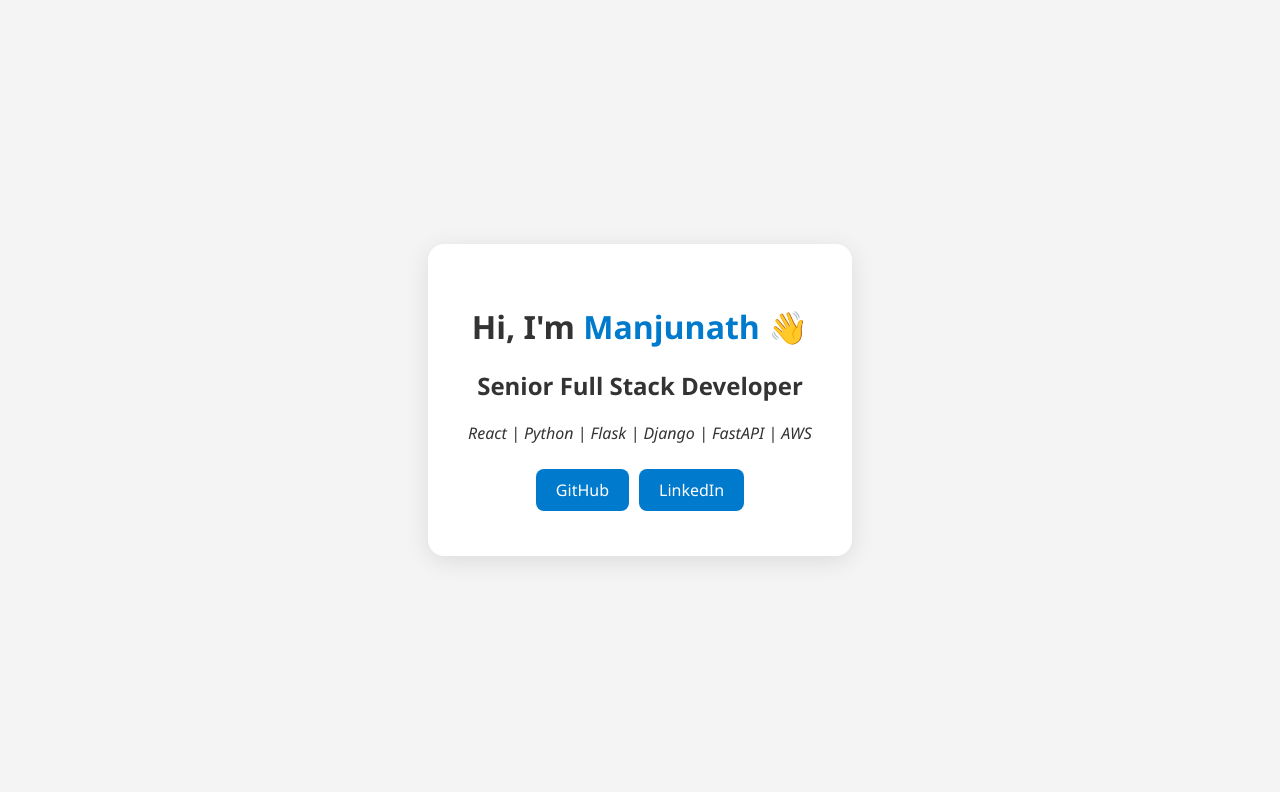
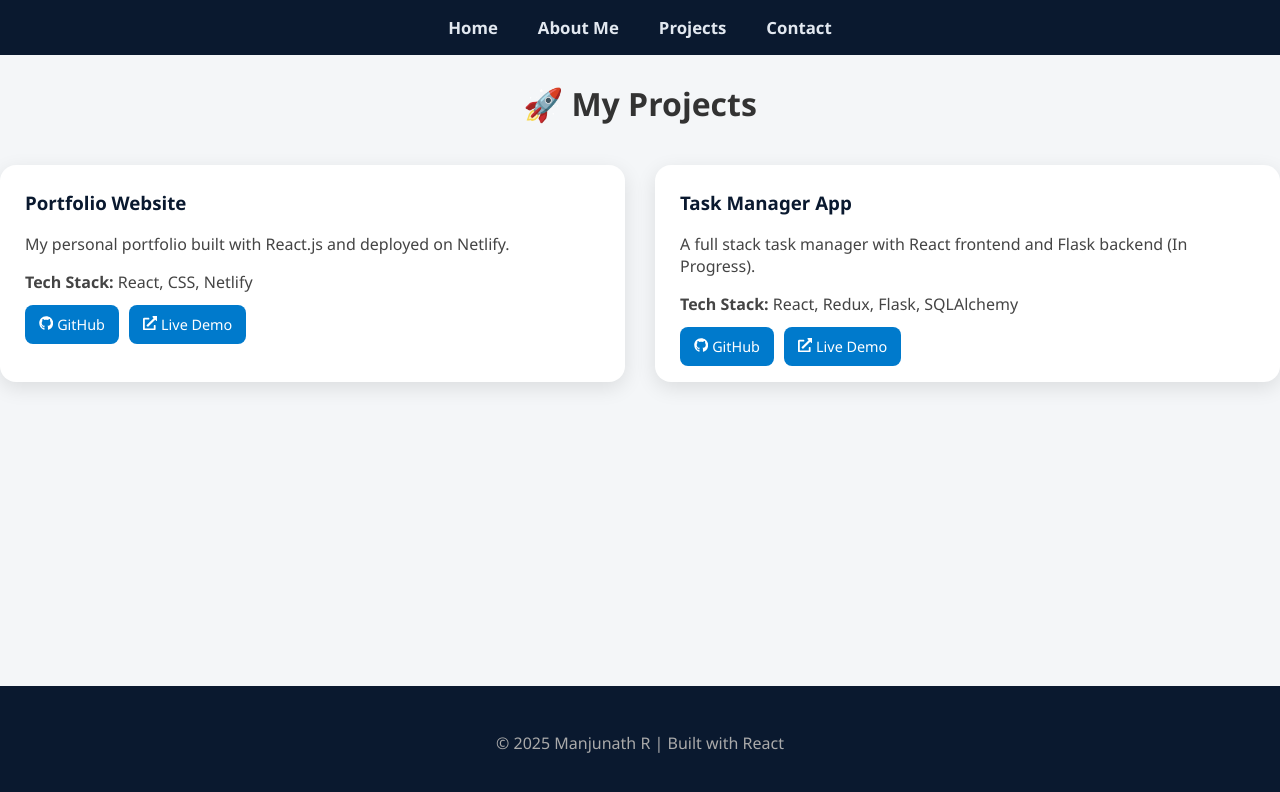
Before and after one commit to Manjunathrkrishna/portfolio-website, a React (Create React App) app: page /projects in a window 1280 px wide. Shown: the top 792 px of the page. Built offline with nearby package versions, Linux system fonts and the light colour scheme.

Commit message:
Full portfolio site completed - Home, About, Projects, Contact

```diff
--- a/package.json
+++ b/package.json
@@ -9,6 +9,8 @@
     "@testing-library/user-event": "^13.5.0",
     "react": "^19.1.0",
     "react-dom": "^19.1.0",
+    "react-icons": "^5.5.0",
+    "react-router-dom": "^7.5.3",
     "react-scripts": "5.0.1",
     "web-vitals": "^2.1.4"
   },
--- a/public/index.html
+++ b/public/index.html
@@ -24,6 +24,8 @@
       work correctly both with client-side routing and a non-root public URL.
       Learn how to configure a non-root public URL by running `npm run build`.
     -->
+    <link href="https://fonts.googleapis.com/css2?family=Inter:wght@400;600;700&display=swap" rel="stylesheet">
+
     <title>React App</title>
   </head>
   <body>
--- a/src/App.js
+++ b/src/App.js
@@ -1,20 +1,79 @@
 import React from 'react';
+import { BrowserRouter as Router, Routes, Route, Link } from 'react-router-dom';
+import Projects from './Projects';
 import './style.css';
 
-function App() {
+function Home() {
   return (
-    <div className="container">
+    <div className="page-content">
       <div className="hero">
         <h1>Hi, I'm <span className="highlight">Manjunath</span> 👋</h1>
         <h2>Senior Full Stack Developer</h2>
         <p className="stack">React | Python | Flask | Django | FastAPI | AWS</p>
-        <div className="buttons">
-          <a href="https://github.com/Manjunathrkrishna" target="_blank" rel="noreferrer">GitHub</a>
-          <a href="https://www.linkedin.com/in/manjunath-ramakrishna-14266915a/" target="_blank" rel="noreferrer">LinkedIn</a>
-        </div>
       </div>
     </div>
   );
 }
 
+function About() {
+  return (
+    <div className="page-content">
+      <div className="about">
+        <div>
+          <h2>About Me</h2>
+          <p>
+            I am a passionate Full Stack Developer with 8.8 years of experience building scalable applications using modern technologies like React, Python, Flask, Django, FastAPI, and AWS.
+          </p>
+          <p>
+            I'm focused on delivering high-quality code, end-to-end solutions, and preparing for FAANG-level roles.
+          </p>
+        </div>
+        <img src="/profile.jpeg" alt="Manjunath R" />
+      </div>
+    </div>
+  );
+}
+
+function Contact() {
+  return (
+    <div className="page-content">
+      <div className="contact">
+        <h2>Contact Me</h2>
+        <p>Let's connect! Feel free to reach out for opportunities, collaborations, or just to say hi 👋</p>
+        <a href="mailto:mrkrishna6325@gmail.com" className="contact-button">📧 Email Me</a>
+        <br /><br />
+        <a href="https://www.linkedin.com/in/manjunath-ramakrishna-14266915a/" target="_blank" rel="noreferrer" className="contact-button">🔗 LinkedIn</a>
+      </div>
+    </div>
+  );
+}
+
+function App() {
+  return (
+    <Router>
+      <div className="app-wrapper">
+        <nav className="navbar">
+          <Link to="/">Home</Link>
+          <Link to="/about">About Me</Link>
+          <Link to="/projects">Projects</Link>
+          <Link to="/contact">Contact</Link>
+        </nav>
+
+        <div className="page-wrapper">
+          <Routes>
+            <Route path="/" element={<Home />} />
+            <Route path="/about" element={<About />} />
+            <Route path="/projects" element={<Projects />} />
+            <Route path="/contact" element={<Contact />} />
+          </Routes>
+        </div>
+
+        <footer className="footer">
+          <p>© {new Date().getFullYear()} Manjunath R | Built with React</p>
+        </footer>
+      </div>
+    </Router>
+  );
+}
+
 export default App;
--- /dev/null
+++ b/src/Projects.js
@@ -0,0 +1,49 @@
+import React from 'react';
+import { FaGithub, FaExternalLinkAlt } from 'react-icons/fa';
+
+
+const projects = [
+  {
+    title: 'Portfolio Website',
+    description: 'My personal portfolio built with React.js and deployed on Netlify.',
+    techStack: 'React, CSS, Netlify',
+    github: 'https://github.com/Manjunathrkrishna/portfolio-website',
+    live: 'https://manjunathr-portfolio.netlify.app',
+  },
+  {
+    title: 'Task Manager App',
+    description: 'A full stack task manager with React frontend and Flask backend (In Progress).',
+    techStack: 'React, Redux, Flask, SQLAlchemy',
+    github: 'https://github.com/Manjunathrkrishna',
+    live: '',
+  }
+];
+
+function Projects() {
+  return (
+    <section className="projects-page">
+      <div className="container-projects">
+        <h2 className="projects-heading">🚀 My Projects</h2>
+        <div className="projects-grid">
+          {projects.map((project, index) => (
+            <div className="project-card" key={index}>
+              <h3>{project.title}</h3>
+              <p>{project.description}</p>
+              <p><strong>Tech Stack:</strong> {project.techStack}</p>
+              <div className="project-links">
+              <a href={project.github} target="_blank" rel="noreferrer">
+  <FaGithub /> GitHub
+</a>
+<a href={project.live} target="_blank" rel="noreferrer">
+  <FaExternalLinkAlt /> Live Demo
+</a>
+              </div>
+            </div>
+          ))}
+        </div>
+      </div>
+    </section>
+  );
+}
+
+export default Projects;
--- a/src/style.css
+++ b/src/style.css
@@ -1,50 +1,176 @@
+* {
+  box-sizing: border-box;
+}
+
+body {
+  font-family: 'Inter', sans-serif;
+}
+
+
+/* Reset and global styles */
 body {
   margin: 0;
+  padding: 0;
   font-family: 'Segoe UI', Tahoma, Geneva, Verdana, sans-serif;
-    background: #f4f4f4;
+  background-color: #f4f6f8;
   color: #333;
 }
 
-  .container {
+/* Navbar */
+.navbar {
   display: flex;
-    height: 100vh;
   justify-content: center;
-    align-items: center;
-    text-align: center;
+  background-color: #0a192f;
+  padding: 16px;
+  position: sticky;
+  top: 0;
+  z-index: 100;
 }
 
-  .hero {
-    background: white;
-    padding: 40px;
-    border-radius: 16px;
-    box-shadow: 0px 5px 25px rgba(0,0,0,0.1);
-    max-width: 500px;
+.navbar a {
+  color: #e2e8f0;
+  text-decoration: none;
+  margin: 0 20px;
+  font-weight: 600;
+  font-size: 1.05rem;
+  transition: color 0.3s ease;
 }
 
-  .highlight {
-    color: #007acc;
+.navbar a:hover {
+  color: #64ffda;
+}
+
+/* General Page Wrapper */
+.page-content {
+  max-width: 1200px;
+  margin: auto;
+  padding: 60px 20px;
+}
+
+/* Hero Section */
+.hero {
+  text-align: center;
+  padding: 60px 20px;
+  background: white;
+  border-radius: 16px;
+  box-shadow: 0px 6px 18px rgba(0, 0, 0, 0.08);
+}
+
+.hero h1 {
+  font-size: 2.5rem;
+  margin-bottom: 10px;
+}
+
+.hero h2 {
+  font-weight: 400;
+  color: #555;
 }
 
 .stack {
-    margin-top: 10px;
   font-style: italic;
+  color: #888;
 }
 
-  .buttons {
+/* About Section */
+.about {
+  background: white;
+  border-radius: 12px;
+  padding: 40px;
+  box-shadow: 0px 6px 18px rgba(0, 0, 0, 0.08);
+  line-height: 1.7;
+  display: grid;
+  grid-template-columns: 1fr 1fr;
+  gap: 40px;
+  align-items: center;
+}
+
+.about img {
+  width: 100%;
+  border-radius: 12px;
+  box-shadow: 0px 6px 16px rgba(0, 0, 0, 0.1);
+}
+
+
+/* Projects */
+.projects-heading {
+  text-align: center;
+  margin-bottom: 40px;
+  font-size: 2rem;
+}
+
+.projects-grid {
+  display: grid;
+  grid-template-columns: repeat(auto-fit, minmax(300px, 1fr));
+  gap: 30px;
+}
+
+.project-card {
+  background: white;
+  padding: 25px;
+  border-radius: 16px;
+  box-shadow: 0px 6px 20px rgba(0, 0, 0, 0.1);
+  transition: transform 0.3s ease, box-shadow 0.3s ease;
+}
+
+.project-card:hover {
+  transform: translateY(-4px);
+  box-shadow: 0px 12px 28px rgba(0, 0, 0, 0.15);
+}
+
+.project-card h3 {
+  margin-top: 0;
+  color: #0a192f;
+}
+
+.project-card p {
+  color: #444;
+}
+
+.project-links {
   margin-top: 20px;
 }
 
-  .buttons a {
+.project-links a {
   text-decoration: none;
+  background: #007acc;
   color: white;
-    background: #007acc;
-    padding: 10px 20px;
-    margin: 5px;
+  padding: 10px 14px;
+  margin-right: 10px;
   border-radius: 8px;
-    display: inline-block;
-    transition: 0.3s ease;
+  font-size: 0.9rem;
+  transition: background 0.3s ease;
 }
 
-  .buttons a:hover {
+.project-links a:hover {
   background: #005f99;
 }
+
+
+.footer {
+  text-align: center;
+  padding: 30px 0;
+  background: #0a192f;
+  color: #aaa;
+  margin-top: 60px;
+}
+
+
+.about img {
+  width: 100%;
+  max-width: 300px;
+  border-radius: 50%;
+  box-shadow: 0px 6px 16px rgba(0, 0, 0, 0.1);
+  margin: auto;
+  display: block;
+}
+
+
+.app-wrapper {
+  display: flex;
+  flex-direction: column;
+  min-height: 100vh;
+}
+
+.page-wrapper {
+  flex: 1;
+}
```
Also changed, not shown: public/profile.jpeg (added), 1 other file (tests, documents, lock files or other folders). Lines whose indentation alone changed are shown as unchanged.
